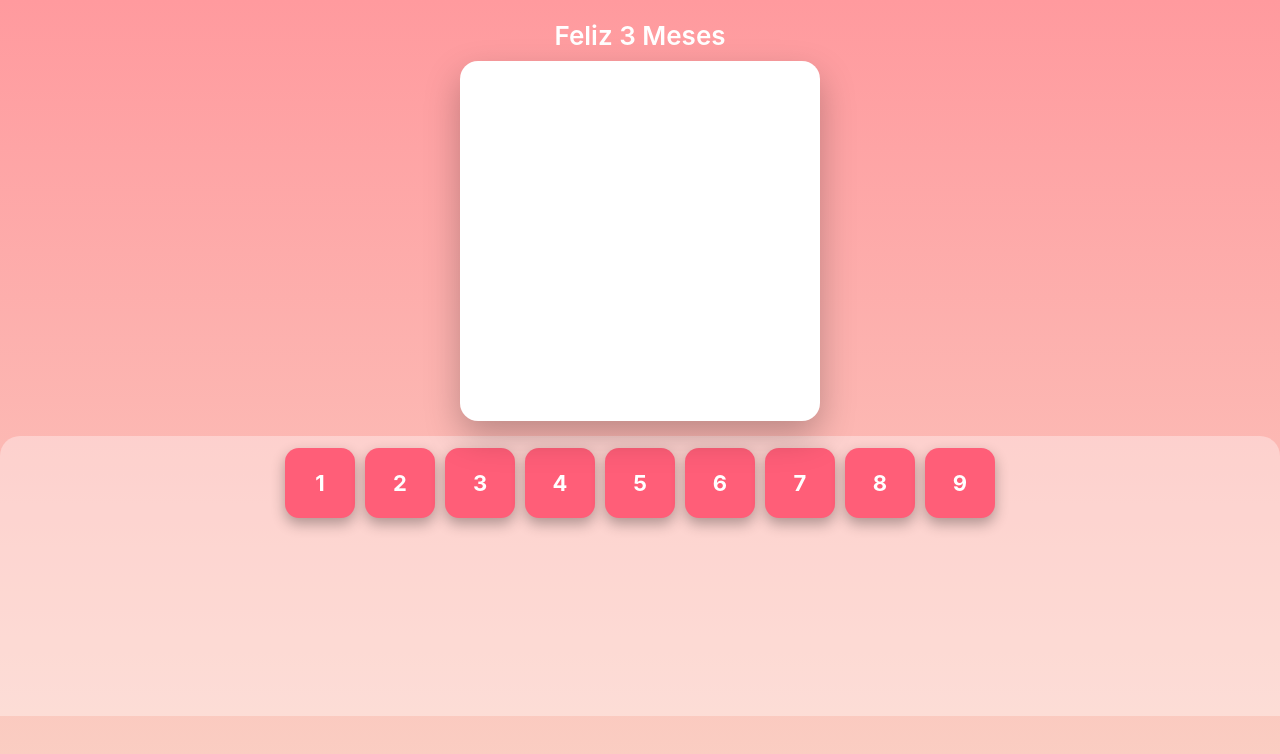
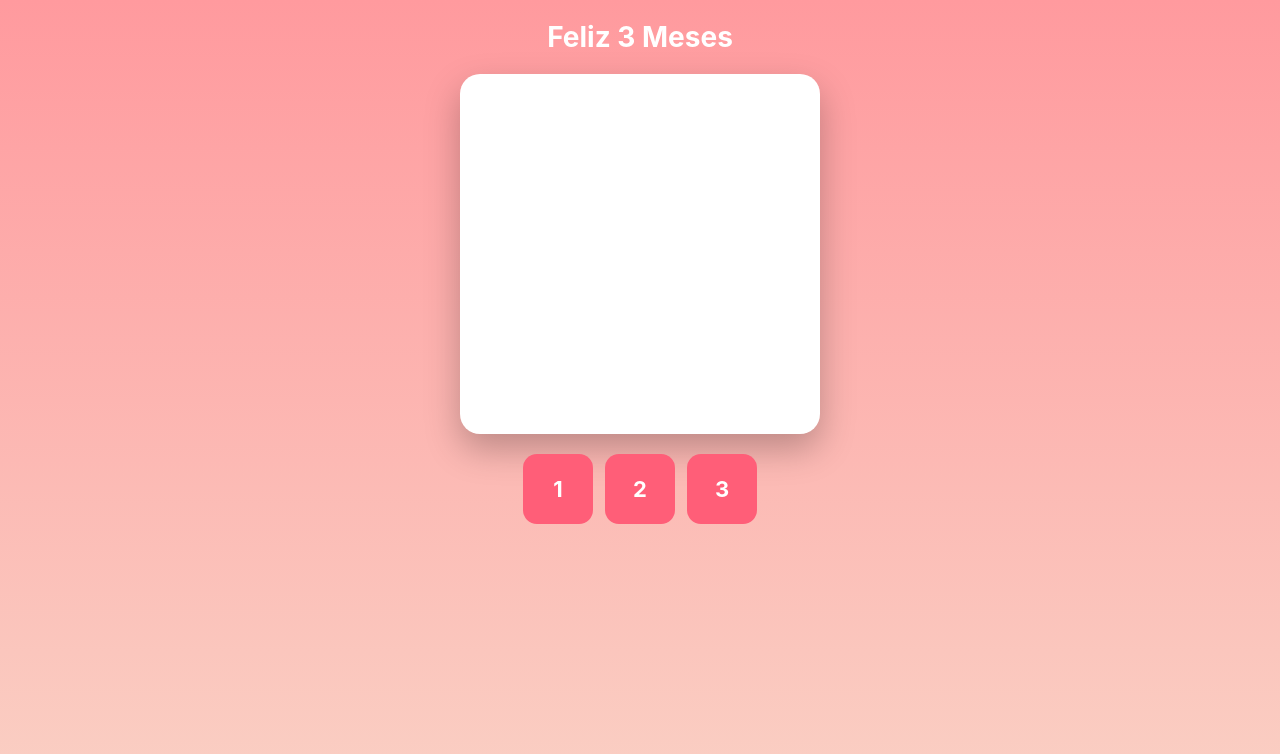
Before and after one commit to maykeleduardo96-star/3meses, a plain HTML site: page 3meses.html in a window 1280 px wide. Drawn offline with Linux system fonts and the light colour scheme.

Commit message:
Refactor HTML and CSS for 3meses.html

```diff
--- a/3meses.html
+++ b/3meses.html
@@ -2,65 +2,42 @@
 <html lang="es">
 <head>
 <meta charset="UTF-8">
-<meta name="viewport" content="width=device-width, initial-scale=1.0, maximum-scale=1.0, user-scalable=no">
+<meta name="viewport" content="width=device-width, initial-scale=1.0">
 
-<title>Feliz 3 Meses</title>
+<title>3 Meses</title>
 
 <style>
-* {
-    box-sizing: border-box;
-    user-select: none;
-    touch-action: none;
-}
-
 body {
     margin: 0;
-    height: 100svh;
+    height: 100vh;
     background: linear-gradient(180deg, #ff9a9e, #fad0c4);
-    font-family: -apple-system, BlinkMacSystemFont, "Segoe UI", sans-serif;
+    font-family: -apple-system, BlinkMacSystemFont, sans-serif;
     display: flex;
     flex-direction: column;
     align-items: center;
 }
 
-/* TÍTULO */
 h1 {
-    margin: 20px 0 10px;
     color: white;
-    font-size: 26px;
-    font-weight: 600;
+    margin: 20px 0;
+    font-size: 28px;
 }
 
-/* TABLERO */
 #board {
     width: 90vw;
     max-width: 360px;
     aspect-ratio: 1 / 1;
     background: white;
-    border-radius: 18px;
+    border-radius: 20px;
     box-shadow: 0 15px 35px rgba(0,0,0,.25);
-    position: relative;
-    flex-shrink: 0;
 }
 
-/* CONTENEDOR PIEZAS */
 #pieces {
-    width: 100%;
-    height: 35vh;
-    margin-top: 15px;
-    background: rgba(255,255,255,0.35);
-    border-top-left-radius: 20px;
-    border-top-right-radius: 20px;
-    padding: 12px;
+    margin-top: 20px;
     display: flex;
-    flex-wrap: wrap;
-    justify-content: center;
-    align-content: flex-start;
-    gap: 10px;
-    overflow-y: auto;
+    gap: 12px;
 }
 
-/* PIEZAS VISIBLES */
 .piece {
     width: 70px;
     height: 70px;
@@ -72,7 +49,6 @@ h1 {
     align-items: center;
     justify-content: center;
     border-radius: 14px;
-    box-shadow: 0 6px 14px rgba(0,0,0,.3);
 }
 </style>
 </head>
@@ -86,43 +62,13 @@ h1 {
 <div id="pieces"></div>
 
 <script>
-const piecesContainer = document.getElementById("pieces");
+const container = document.getElementById("pieces");
 
-let count = 1;
-
-// CREA PIEZAS DE PRUEBA (VISIBLES)
-for (let i = 0; i < 9; i++) {
-    const piece = document.createElement("div");
-    piece.className = "piece";
-    piece.textContent = count++;
-    enableDrag(piece);
-    piecesContainer.appendChild(piece);
-}
-
-function enableDrag(el) {
-    let offsetX, offsetY;
-
-    el.addEventListener("touchstart", e => {
-        const t = e.touches[0];
-        const rect = el.getBoundingClientRect();
-        offsetX = t.clientX - rect.left;
-        offsetY = t.clientY - rect.top;
-        el.style.position = "fixed";
-        el.style.zIndex = 10;
-    });
-
-    el.addEventListener("touchmove", e => {
-        const t = e.touches[0];
-        el.style.left = (t.clientX - offsetX) + "px";
-        el.style.top = (t.clientY - offsetY) + "px";
-    });
-
-    el.addEventListener("touchend", () => {
-        el.style.position = "relative";
-        el.style.left = "";
-        el.style.top = "";
-        el.style.zIndex = "";
-    });
+for (let i = 1; i <= 3; i++) {
+    const div = document.createElement("div");
+    div.className = "piece";
+    div.textContent = i;
+    container.appendChild(div);
 }
 </script>
 
```
